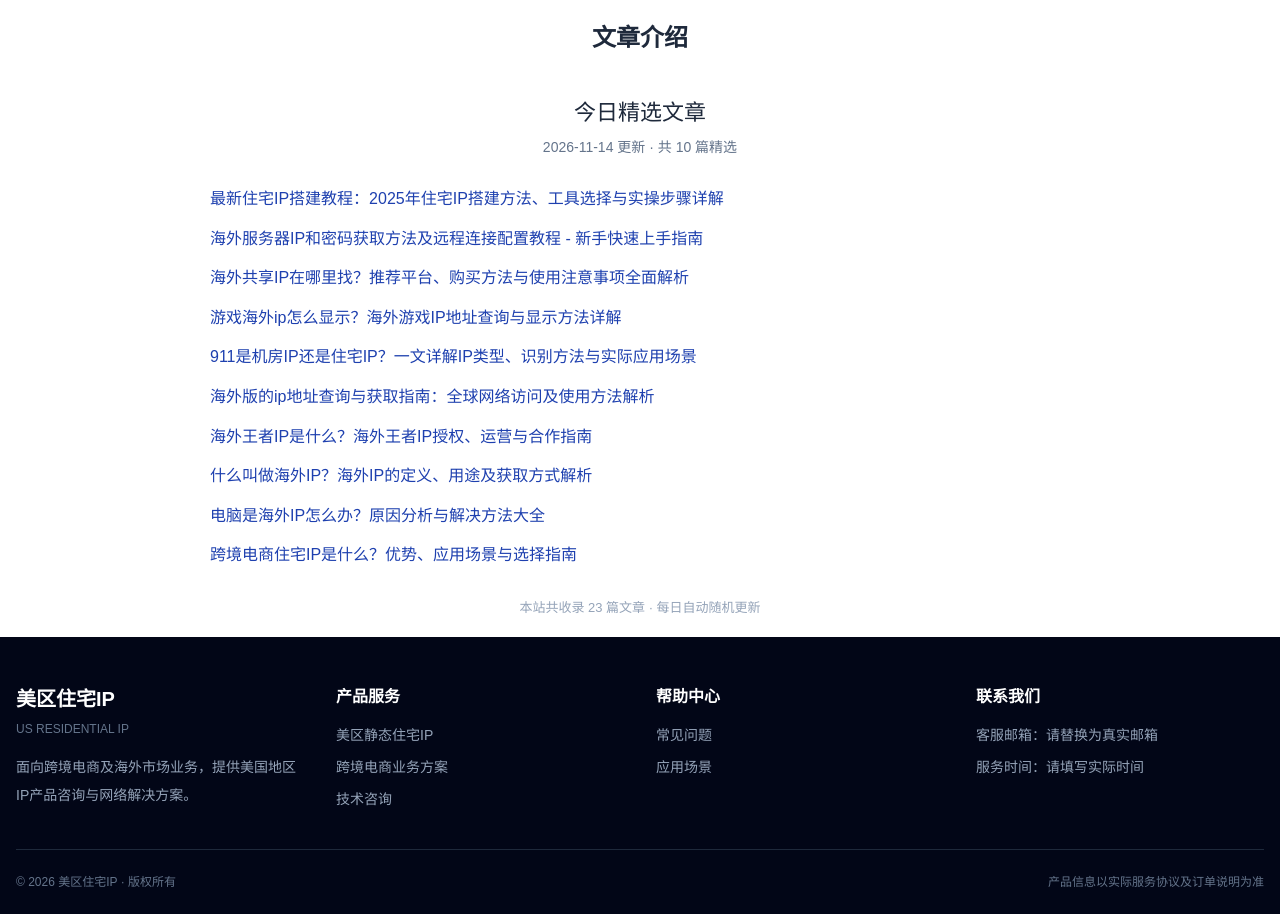
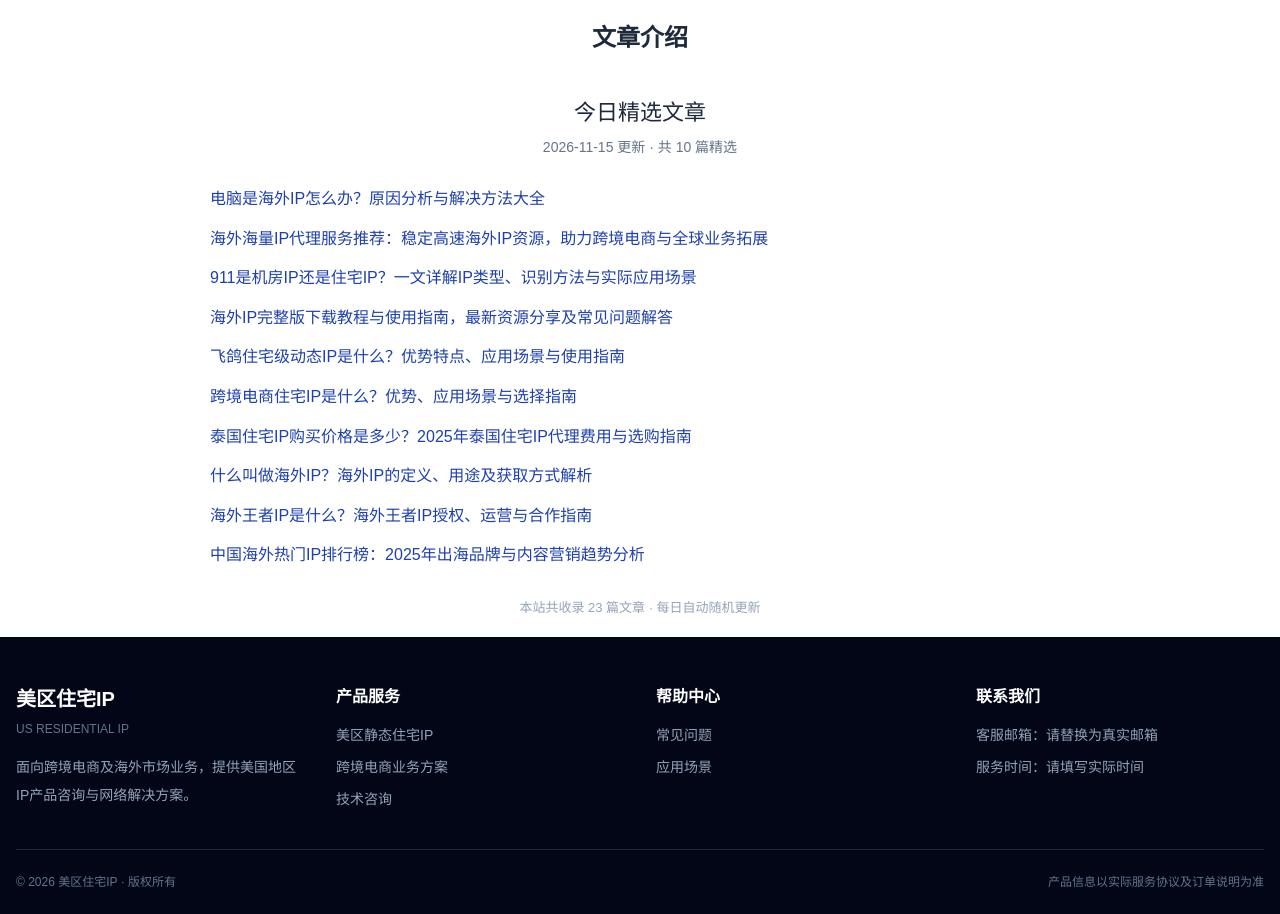
Before and after one commit to ultranova74/Ultranova74.giehub.io, a plain HTML site: page index.html in a window 1280 px wide. Shown: the part 3300-4214 px from the top of the page. Drawn offline with nearby package versions, Linux system fonts and the light colour scheme.

Commit message:
每日文章精选更新 2026-11-15

```diff
--- a/index.html
+++ b/index.html
@@ -293,18 +293,18 @@
         <h2 class="section-title">文章介绍</h2>
         <div class="link-list" style="max-width:900px; margin:0 auto; padding:20px 0;">
             <h2 style="text-align:center; font-size:22px; margin-bottom:8px; color:#1e293b;">今日精选文章</h2>
-            <p style="text-align:center; color:#64748b; font-size:14px; margin-bottom:28px;">2026-11-14 更新 · 共 10 篇精选</p>
+            <p style="text-align:center; color:#64748b; font-size:14px; margin-bottom:28px;">2026-11-15 更新 · 共 10 篇精选</p>
             <ul style="list-style:none; padding:0 20px; margin:0;">
-          <li style="margin-bottom:14px; line-height:1.6;"><a href="pages/0BG0s.html" style="color:#1e40af; text-decoration:none; font-size:16px;">最新住宅IP搭建教程：2025年住宅IP搭建方法、工具选择与实操步骤详解</a></li>
-          <li style="margin-bottom:14px; line-height:1.6;"><a href="pages/0B9v5.html" style="color:#1e40af; text-decoration:none; font-size:16px;">海外服务器IP和密码获取方法及远程连接配置教程 - 新手快速上手指南</a></li>
-          <li style="margin-bottom:14px; line-height:1.6;"><a href="pages/0C38s.html" style="color:#1e40af; text-decoration:none; font-size:16px;">海外共享IP在哪里找？推荐平台、购买方法与使用注意事项全面解析</a></li>
-          <li style="margin-bottom:14px; line-height:1.6;"><a href="pages/0bWa5.html" style="color:#1e40af; text-decoration:none; font-size:16px;">游戏海外ip怎么显示？海外游戏IP地址查询与显示方法详解</a></li>
+          <li style="margin-bottom:14px; line-height:1.6;"><a href="pages/0b8ti.html" style="color:#1e40af; text-decoration:none; font-size:16px;">电脑是海外IP怎么办？原因分析与解决方法大全</a></li>
+          <li style="margin-bottom:14px; line-height:1.6;"><a href="pages/0BDmD.html" style="color:#1e40af; text-decoration:none; font-size:16px;">海外海量IP代理服务推荐：稳定高速海外IP资源，助力跨境电商与全球业务拓展</a></li>
           <li style="margin-bottom:14px; line-height:1.6;"><a href="pages/0bi9A.html" style="color:#1e40af; text-decoration:none; font-size:16px;">911是机房IP还是住宅IP？一文详解IP类型、识别方法与实际应用场景</a></li>
-          <li style="margin-bottom:14px; line-height:1.6;"><a href="pages/0cfS2.html" style="color:#1e40af; text-decoration:none; font-size:16px;">海外版的ip地址查询与获取指南：全球网络访问及使用方法解析</a></li>
+          <li style="margin-bottom:14px; line-height:1.6;"><a href="pages/0bddu.html" style="color:#1e40af; text-decoration:none; font-size:16px;">海外IP完整版下载教程与使用指南，最新资源分享及常见问题解答</a></li>
+          <li style="margin-bottom:14px; line-height:1.6;"><a href="pages/0CH65.html" style="color:#1e40af; text-decoration:none; font-size:16px;">飞鸽住宅级动态IP是什么？优势特点、应用场景与使用指南</a></li>
+          <li style="margin-bottom:14px; line-height:1.6;"><a href="pages/0c6h0.html" style="color:#1e40af; text-decoration:none; font-size:16px;">跨境电商住宅IP是什么？优势、应用场景与选择指南</a></li>
+          <li style="margin-bottom:14px; line-height:1.6;"><a href="pages/0C32j.html" style="color:#1e40af; text-decoration:none; font-size:16px;">泰国住宅IP购买价格是多少？2025年泰国住宅IP代理费用与选购指南</a></li>
+          <li style="margin-bottom:14px; line-height:1.6;"><a href="pages/0CL0t.html" style="color:#1e40af; text-decoration:none; font-size:16px;">什么叫做海外IP？海外IP的定义、用途及获取方式解析</a></li>
           <li style="margin-bottom:14px; line-height:1.6;"><a href="pages/0Cn08.html" style="color:#1e40af; text-decoration:none; font-size:16px;">海外王者IP是什么？海外王者IP授权、运营与合作指南</a></li>
-          <li style="margin-bottom:14px; line-height:1.6;"><a href="pages/0CL0t.html" style="color:#1e40af; text-decoration:none; font-size:16px;">什么叫做海外IP？海外IP的定义、用途及获取方式解析</a></li>
-          <li style="margin-bottom:14px; line-height:1.6;"><a href="pages/0b8ti.html" style="color:#1e40af; text-decoration:none; font-size:16px;">电脑是海外IP怎么办？原因分析与解决方法大全</a></li>
-          <li style="margin-bottom:14px; line-height:1.6;"><a href="pages/0c6h0.html" style="color:#1e40af; text-decoration:none; font-size:16px;">跨境电商住宅IP是什么？优势、应用场景与选择指南</a></li>
+          <li style="margin-bottom:14px; line-height:1.6;"><a href="pages/0BQZe.html" style="color:#1e40af; text-decoration:none; font-size:16px;">中国海外热门IP排行榜：2025年出海品牌与内容营销趋势分析</a></li>
             </ul>
             <p style="text-align:center; margin-top:30px; color:#94a3b8; font-size:13px;">本站共收录 23 篇文章 · 每日自动随机更新</p>
         </div>
```
